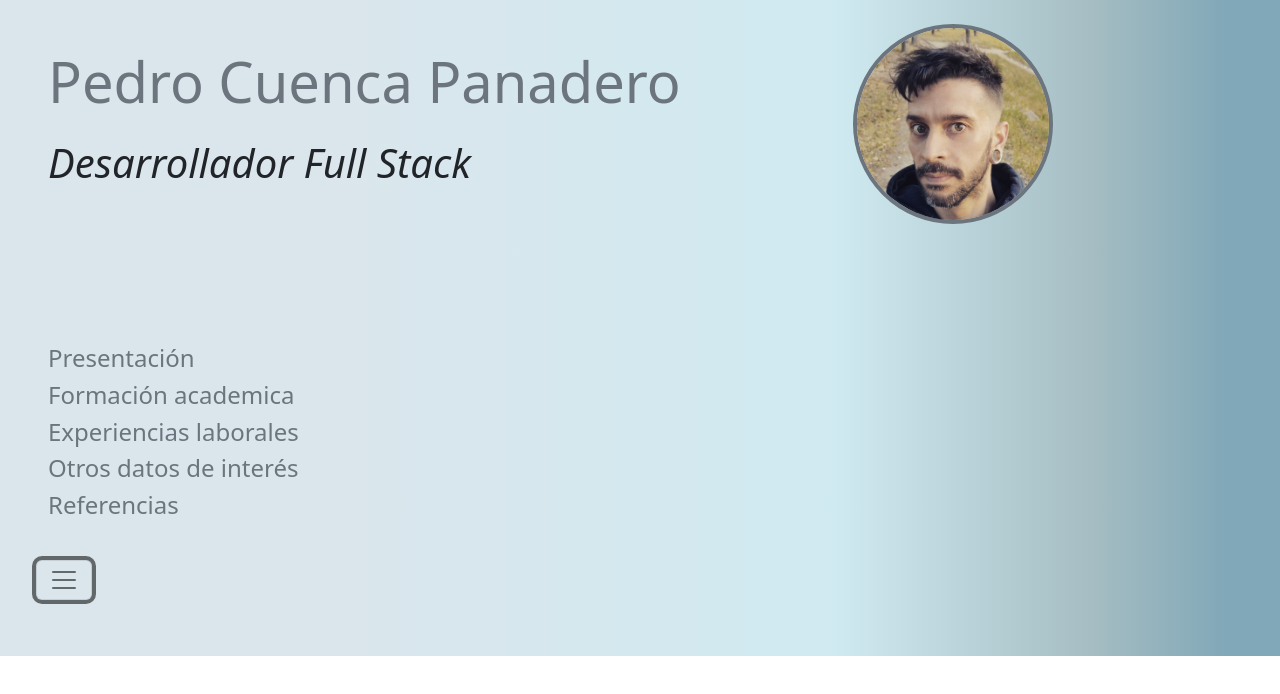
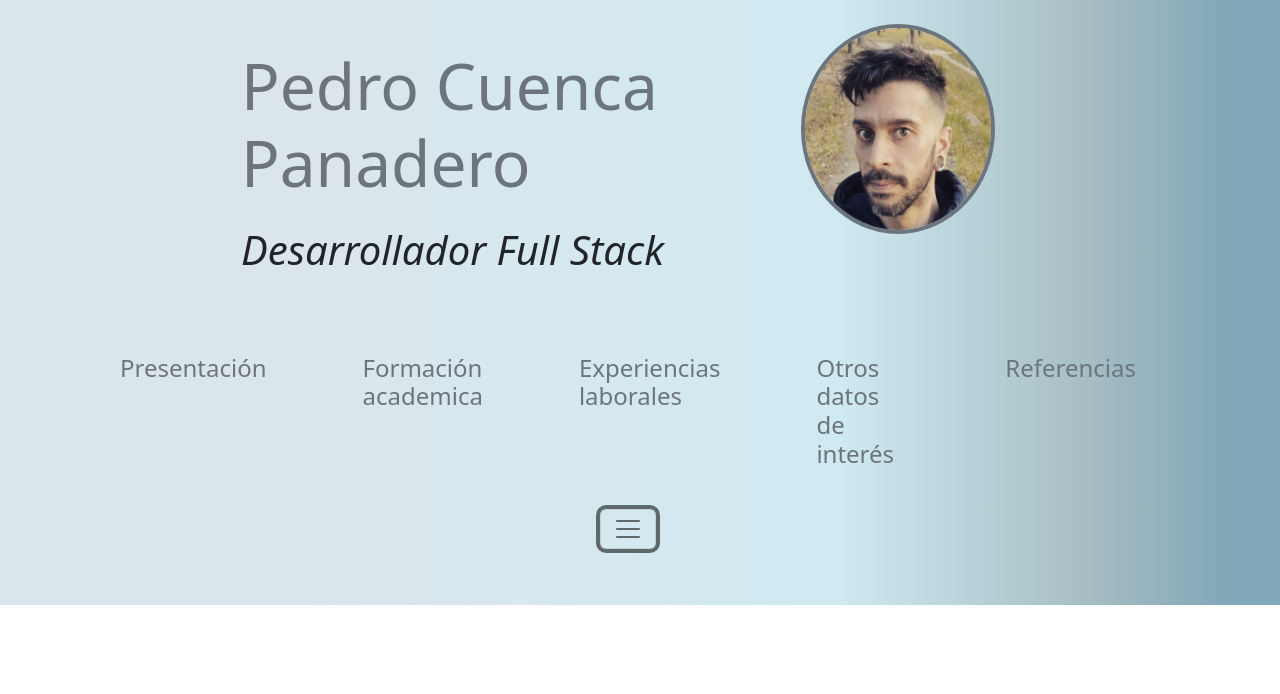
Before and after one commit to MarAlmagro/PortFolio, a React (Create React App) app: page / in a window 1280 px wide. Both pictures are taken after a click on the button "Toggle navigation". Shown: the top 694 px of the page. Built offline with nearby package versions, Linux system fonts and the light colour scheme.

Commit message:
ajustes de posicion en cabecera

```diff
--- a/src/componentes/Cabecera.tsx
+++ b/src/componentes/Cabecera.tsx
@@ -18,30 +18,33 @@ class Cabecera extends React.Component {
 
         {/* cabecera */}
 
-        <div className="row">
-          <div className=" col-md-8 md" >
-            <h1 className="text-secondary  display-4 text-left pt-5 pb-3 ps-5">Pedro Cuenca Panadero </h1>
-            <h2 className="fst-italic display-6 text-left ps-5">Desarrollador Full Stack</h2>
-          </div>
-          <div className="col-md-4">
-            <img src={fotoPedro} className="rounded-circle border border-4 border-secondary img-fluid float-center mt-4 me-3 mb-5"
-              alt="foto cara Pedro Cuenca Panadero" width={200} height={200} />
-          </div>
+        <div>
+          <div className="container-fluid row px-5">
+          <div className="container-fluid row justify-content-center">
+            <div className=" col-md-6 md" >
+              <h1 className="text-secondary  display-3 text-left pt-5 pb-3 ps-5">Pedro Cuenca Panadero </h1>
+              <h2 className="fst-italic display-6 text-left ps-5">Desarrollador Full Stack</h2>
+            </div>
+            <div className="col-md-3 px-5  d-flex justify-content-center">
+              <img src={fotoPedro} className="rounded-circle border border-4 border-secondary img-fluid float-center mt-4 me-3 mb-5"
+                alt="foto cara Pedro Cuenca Panadero" width={200} height={200} />
+            </div>
+            </div>
 
           {/* nav var */}
 
-          <div className="container ms-4 mt-5 mb-5">
+          <div className="mt-5 mb-5">
             <div className="collapse" id="navbarToggleExternalContent">
-              <div className=" p-4">
-                <h5 className="text-secondary h4">Presentación</h5>
-                <h5 className="text-secondary h4">Formación academica</h5>
-                <h5 className="text-secondary h4">Experiencias laborales</h5>
-                <h5 className="text-secondary h4">Otros datos de interés</h5>
-                <h5 className="text-secondary h4">Referencias</h5>
+              <div className="p-4 d-flex justify-content-center">
+                <h5 className="text-secondary h4 mx-5">Presentación</h5>
+                <h5 className="text-secondary h4 mx-5">Formación academica</h5>
+                <h5 className="text-secondary h4 mx-5">Experiencias laborales</h5>
+                <h5 className="text-secondary h4 mx-5">Otros datos de interés</h5>
+                <h5 className="text-secondary h4 mx-5">Referencias</h5>
               </div>
             </div>
             <nav className="navbar">
-              <div className="container-fluid">
+              <div className="container-fluid justify-content-center">
                 <button className="navbar-toggler" type="button" data-bs-toggle="collapse" data-bs-target="#navbarToggleExternalContent" aria-controls="navbarToggleExternalContent" aria-expanded="false" aria-label="Toggle navigation">
                   <span className="navbar-toggler-icon"></span>
                 </button>
@@ -49,21 +52,9 @@ class Cabecera extends React.Component {
             </nav>
           </div>
         </div>
+        </div>
 
-
-
-
-
-
-
-
-
-
-
-
-
-
-
+        {/* footer */}
 
 
       </div>
```
